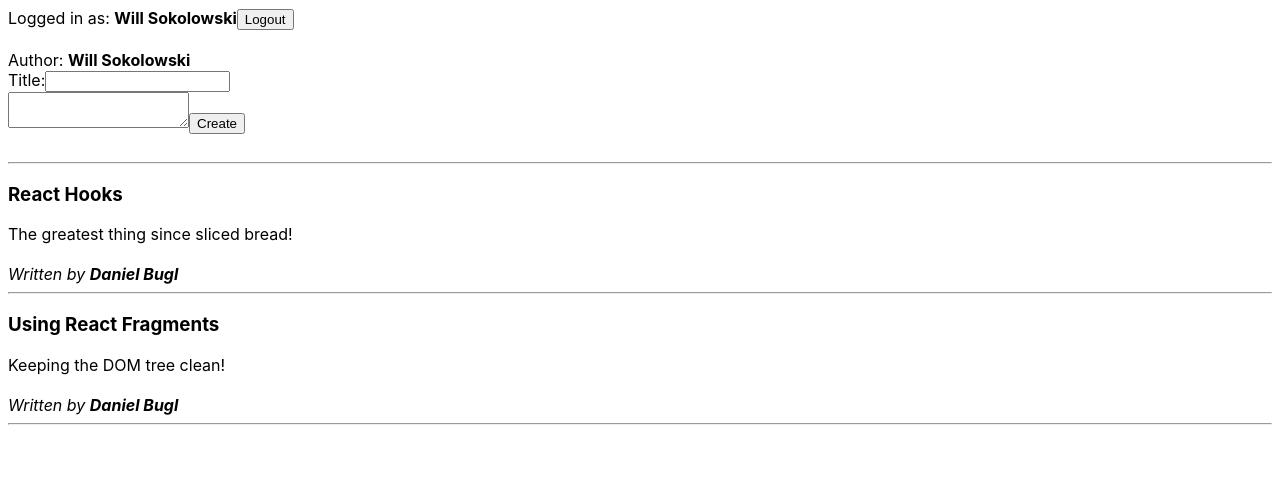
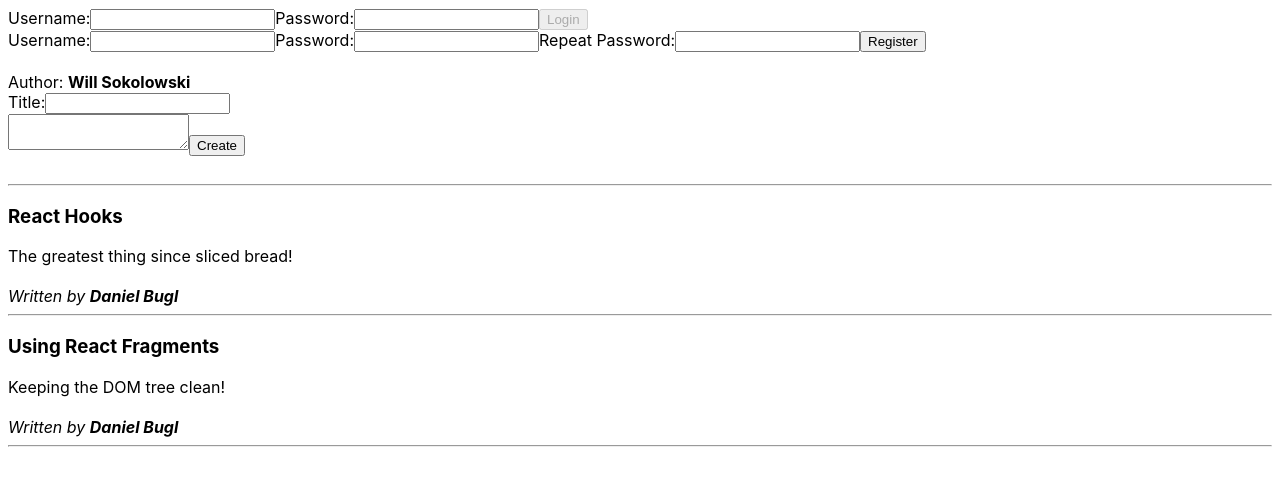
Before and after one commit to Sokos6/Hooked, a React (Create React App) app in the folder thisone/: page / in a window 1280 px wide. Shown: the top 486 px of the page. Built offline with nearby package versions, Linux system fonts and the light colour scheme.

Commit message:
update login

```diff
--- a/thisone/src/user/Login.js
+++ b/thisone/src/user/Login.js
@@ -1,13 +1,20 @@
-import React from 'react';
+import React, { useState } from 'react';
 
-export default function Login() {
+export default function Login( { setUser }) {
+  const [ username, setUsername ] = useState('')
+
+  function handleUsername(evt) {
+    setUsername(evt.target.value)
+  }
   return (
-    <form onSubmit={e => e.preventDefault()}>
+    <>
+    <form onSubmit={e => { e.preventDefault(); setUser(username) }} >
       <label htmlFor="login-username">Username:</label>
-      <input type="text" name="login-username" id="login-username" />
+      <input type="text" value={username} onChange={handleUsername} name="login-username" id="login-username" />
       <label htmlFor="login-password">Password:</label>
       <input type="password" name="login-password" id="login-password" />
-      <input type="submit" value="Login" />
+      <input type="submit" value="Login" disabled={username.length === 0} />
     </form>
+    </>
   )
 }
--- a/thisone/src/user/UserBar.js
+++ b/thisone/src/user/UserBar.js
@@ -1,18 +1,18 @@
-import React from 'react'
+import React, { useState } from 'react'
 
 import Login from './Login';
 import Logout from './Logout';
 import Register from './Register';
 
 export default function UserBar() {
-  const user = 'Will Sokolowski';
+  const [ user, setUser ] = useState('')
   if (user) {
-    return <Logout user={user} />
+    return <Logout user={user} setUser={setUser} />
   } else {
     return (
       <>
-        <Login />
-        <Register />
+        <Login setUser={setUser} />
+        <Register setUser={setUser} />
       </>
     )
   }
```
